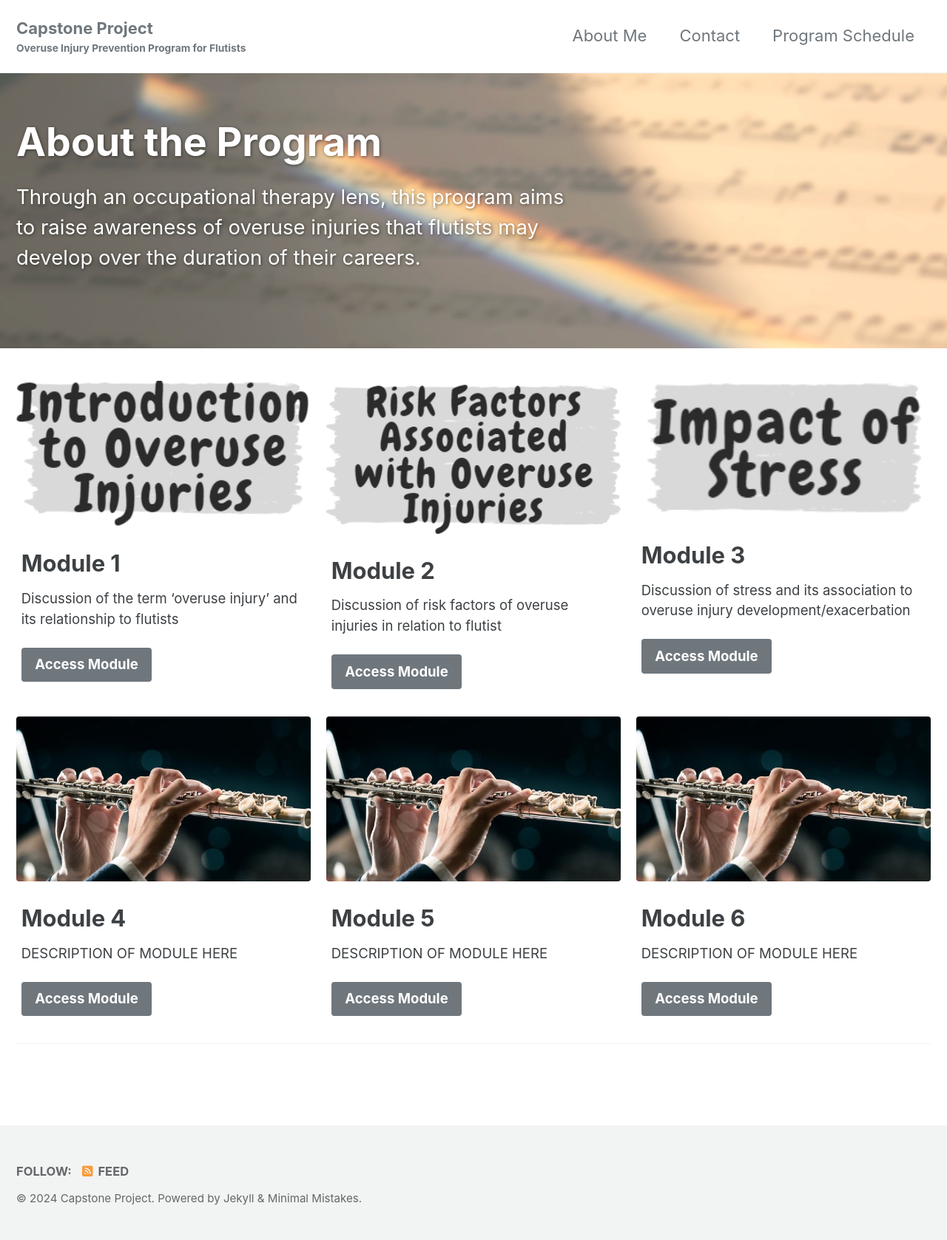
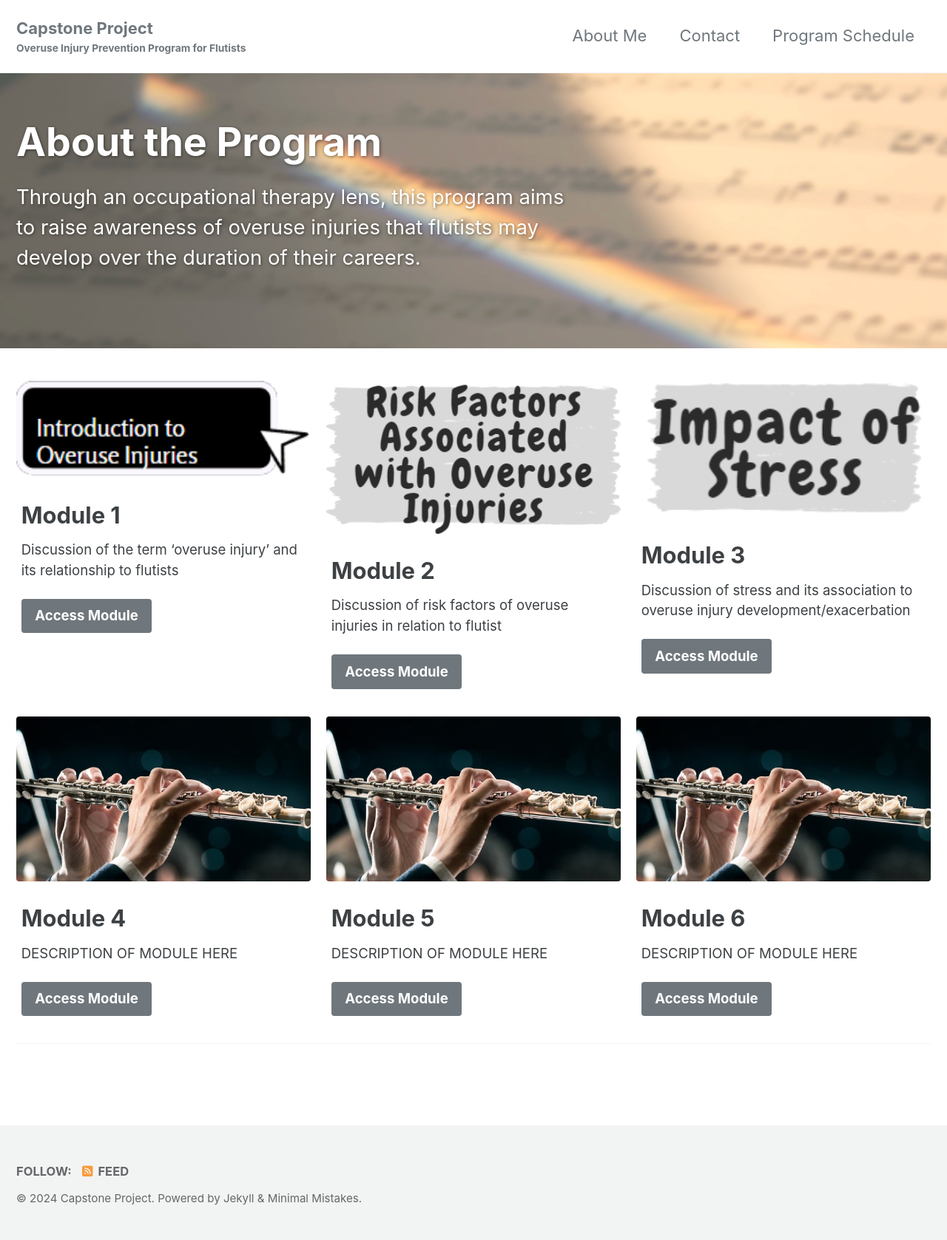
Before and after one commit to jkimOTD/old_site, a Jekyll site: the page built from index.html, in a window 1280 px wide. Shown: the whole page at 74% size. Built offline with Jekyll 4.4.1, drawn with Linux system fonts in a browser that asks for light colours; cached includes are drawn as plain includes; the list of posts is cut into pages by our own code.

Commit message:
Update index.html

```diff
--- a/index.html
+++ b/index.html
@@ -10,7 +10,7 @@ title: >
 excerpt: >
   Through an occupational therapy lens, this program aims to raise awareness of overuse injuries that flutists may develop over the duration of their careers.
 feature_row:
-  - image_path: /assets/images/module 1.png
+  - image_path: /assets/images/module1.png
     alt: "Module 1"
     title: "Module 1"
     excerpt: "Discussion of the term 'overuse injury' and its relationship to flutists"
```
